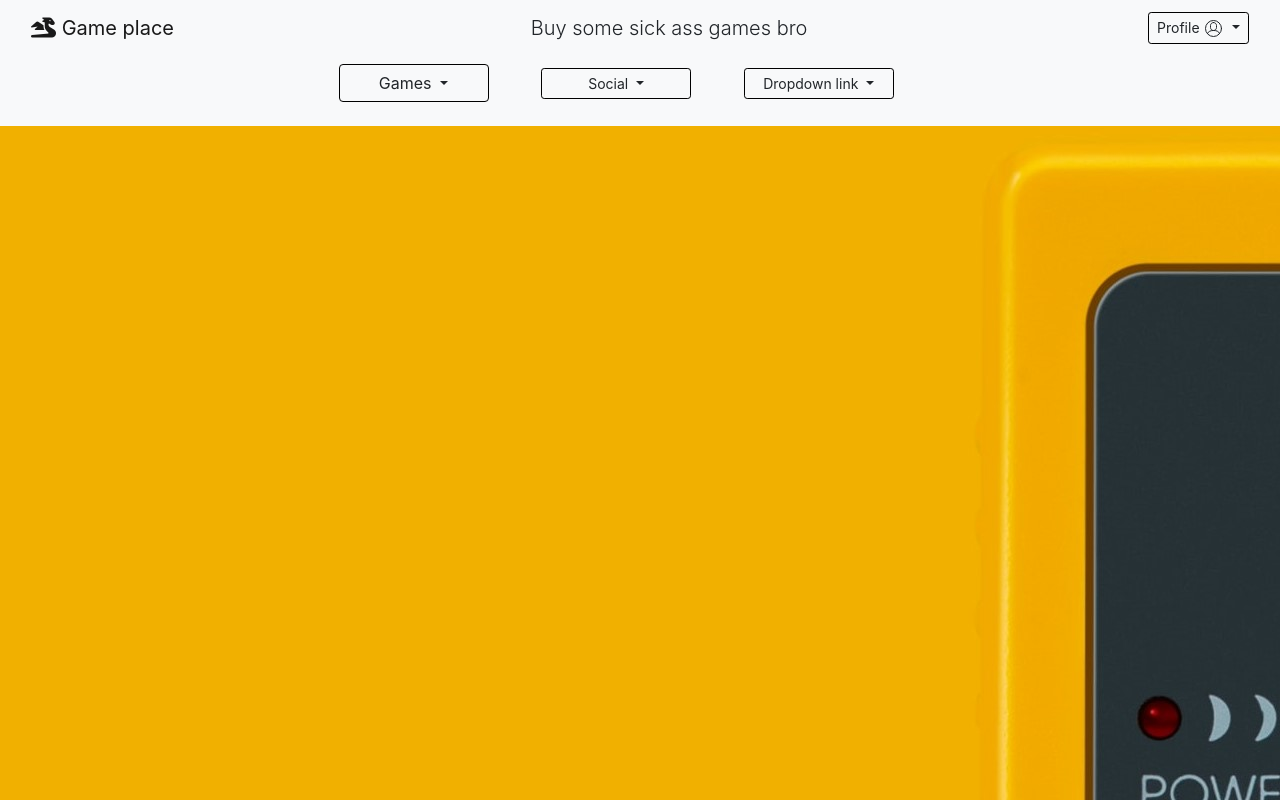
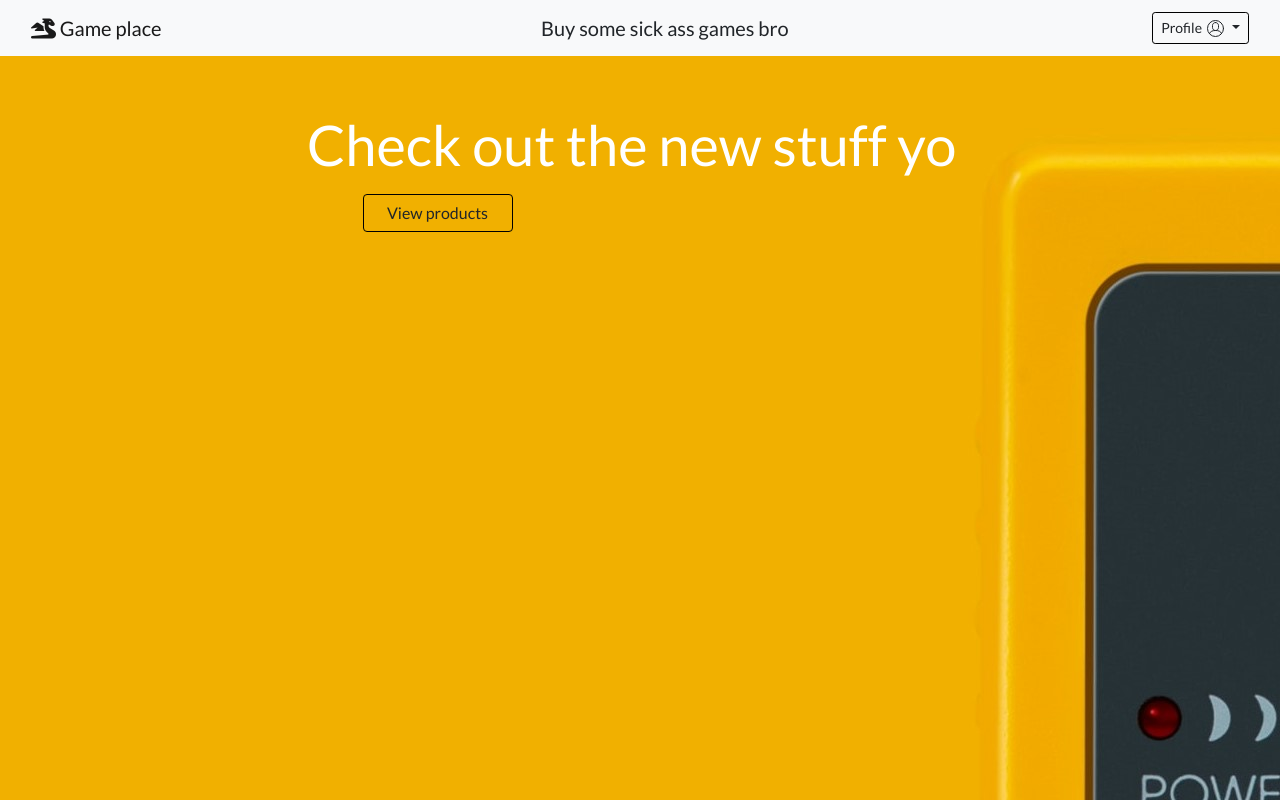
Before and after one commit to Code-Institute-Submissions/Mikew1999-an_interesting_website_NovResub, a Django app: page / in a window 1280 px wide. Run offline with Django 3.2, Linux system fonts and the light colour scheme; some libraries are stand-ins or nearby versions.

```diff
--- a/an_interesting_site/urls.py
+++ b/an_interesting_site/urls.py
@@ -1,8 +1,10 @@
 from django.contrib import admin
+from django.conf import settings
 from django.urls import include, path
+from django.conf.urls.static import static
 
 urlpatterns = [
     path('admin/', admin.site.urls),
     path('', include('home.urls')),
     path('accounts/', include('allauth.urls')),
-]
+] + static(settings.MEDIA_ROOT, document_root=settings.MEDIA_ROOT)
--- a/home/templates/home/index.html
+++ b/home/templates/home/index.html
@@ -3,7 +3,19 @@
 
 {% block content %}
 
-    <div class="full-screen-image"></div>
+    <div class="full-screen-image">
+        <div class="inner">
+            <h4 class="container">
+                <div class="row">
+                    <div class="col">
+                        <h4 class="mx-auto display-4 inner-header">Check out the new stuff yo</h4>
+
+                        <a href="{% url 'home' %}" class="mt-2 btn btn-outline-black products-button btn-xl">View products</a>
+                    </div>
+                </div>
+            </h4>
+        </div>
+    </div>
 
 
     <!-- Image by <a
--- a/static/css/base.css
+++ b/static/css/base.css
@@ -1,3 +1,9 @@
+@import url('https://fonts.googleapis.com/css2?family=Lato&display=swap');
+
+body {
+    font-family: 'Lato', sans-serif;
+}
+
 /* from Bulma */
 .icon {
     align-items: center;
@@ -38,6 +44,31 @@
     width: 100%;
     top: 0;
     left: 0;
-    background-image: url('media/mike-meyers-v8XaVfyo41Q-unsplash.jpg');
+    background: url('/static/media/yaboi.jpg');
     z-index: -100;
 }
+
+.inner {
+    position: absolute;
+    width: 100%;
+    height: 100%;
+    font-weight: 600;
+    color: #fff;
+}
+
+.inner-header {
+    padding-top: 10%;
+    padding-left: 20%;
+}
+
+@media (max-width: 992px) {
+    .inner-header {
+        padding-top: 25%;
+        padding-left: 10%;
+    }
+}
+
+.products-button {
+    margin-left: 25%;
+
+}
--- a/templates/base.html
+++ b/templates/base.html
@@ -4,9 +4,11 @@
 
 <head>
   <!-- Required meta tags -->
+  {% block meta %}
     <meta http-equiv="X-UA-Compatible" content="ie=edge">
     <meta charset="utf-8">
     <meta name="viewport" content="width=device-width, initial-scale=1">
+  {% endblock %}
 
   <!-- Bootstrap CSS -->
   {% block corecss %}
@@ -24,10 +26,10 @@
     <script src="https://cdn.jsdelivr.net/npm/bootstrap@5.1.0/dist/js/bootstrap.min.js"
       integrity="sha384-cn7l7gDp0eyniUwwAZgrzD06kc/tftFf19TOAs2zVinnD/C7E91j9yyk5//jjpt/" crossorigin="anonymous">
     </script>
+    <script type="text/javascript" src="{% static 'js/scripts.js' %}"></script>
   {% endblock %}
 
-  {% block title %}
-  {% endblock %}
+  <title>An interesting website | {% block extra_title %}{% endblock %}</title>
 </head>
 
 <body>
@@ -85,56 +87,14 @@
       </div>
     </div>
   </nav>
-  <!-- Secondary navbar with links to various parts of the site -->
-  <nav class="navbar-light bg-light navbar">
-    <ul class="mx-auto list-inline">
-      <li class="list-inline-item mr-5">
-        <!-- All Games -->
-        <div class="dropdown">
-          <a class="btn btn-outline-black dropdown-toggle" href="#" role="button" id="dropdownMenuLink"
-            data-bs-toggle="dropdown" aria-expanded="false">
-            Games
-          </a>
+  {% endblock %}
 
-          <ul class="dropdown-menu" aria-labelledby="dropdownMenuLink">
-            <li><a class="dropdown-item" href="#">Action</a></li>
-            <li><a class="dropdown-item" href="#">Another action</a></li>
-            <li><a class="dropdown-item" href="#">Something else here</a></li>
-          </ul>
-        </div>
-      </li>
-      <li class="list-inline-item mr-5">
-        <!-- Idk -->
-        <div class="dropdown">
-          <a class="btn btn-sm btn-outline-black dropdown-toggle" href="#" role="button" id="dropdownMenuLink"
-            data-bs-toggle="dropdown" aria-expanded="false">
-            Social
-          </a>
+  <!-- Messages -->
+  {% if messages %}
+    <div class="message-container"></div>
+  {% endif %}
 
-          <ul class="dropdown-menu" aria-labelledby="dropdownMenuLink">
-            <li><a class="dropdown-item" href="#">Action</a></li>
-            <li><a class="dropdown-item" href="#">Another action</a></li>
-            <li><a class="dropdown-item" href="#">Something else here</a></li>
-          </ul>
-        </div>
-      </li>
-      <li class="list-inline-item mr-5">
-        <!-- Idk -->
-        <div class="dropdown">
-          <a class="btn btn-sm btn-outline-black dropdown-toggle" href="#" role="button" id="dropdownMenuLink"
-            data-bs-toggle="dropdown" aria-expanded="false">
-            Dropdown link
-          </a>
-
-          <ul class="dropdown-menu" aria-labelledby="dropdownMenuLink">
-            <li><a class="dropdown-item" href="#">Action</a></li>
-            <li><a class="dropdown-item" href="#">Another action</a></li>
-            <li><a class="dropdown-item" href="#">Something else here</a></li>
-          </ul>
-        </div>
-      </li>
-    </ul>
-  </nav>
+  {% block page_header %}
   {% endblock %}
 
   <!-- Main section -->
@@ -143,7 +103,6 @@
 
   <!-- Extra javascript -->
   {% block postloadjs %}
-    <script type="text/javascript" src="{% static 'js/scripts.js' %}"></script>
   {% endblock %}
 </body>
 
```
Also changed, not shown: an_interesting_site/settings.py (+16 -19 lines), static/media/yaboi.jpg (renamed from media/mike-meyers-v8XaVfyo41Q-unsplash.jpg). Lines whose indentation alone changed are shown as unchanged.
